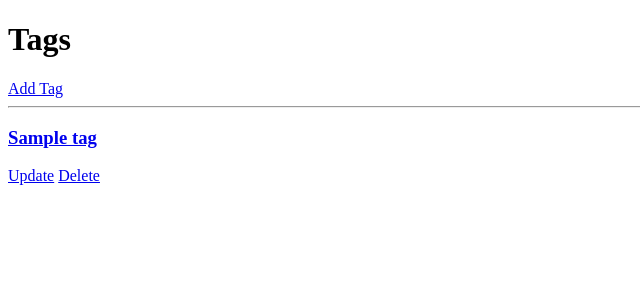
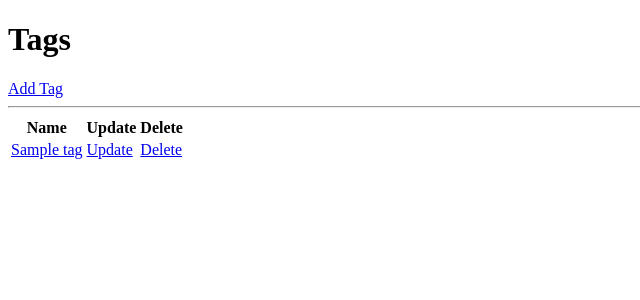
Before and after one commit to kostomeister/todo-list, a Django app: page /tags/ in a window 1280 px wide. Shown: the top 300 px of the page, without its empty margins (0-640 px from the left). Run offline with Django 4.2, Linux system fonts and the light colour scheme; tables that the repository leaves empty hold one stand-in row (values such as "Sample post").

Commit message:
improved list view template for tags

```diff
--- a/templates/todo/tag_list.html
+++ b/templates/todo/tag_list.html
@@ -12,18 +12,29 @@
     </div>
     <hr>
 
-    {% for tag in tag_list %}
-      <div class="card mb-3">
-        <div class="card-body">
-          <h3 class="card-title">
-            <a href="{% url 'todo:tag-detail' pk=tag.id %}">{{ tag.name }}</a>
-          </h3>
-          <div class="text-right">
-            <a class="btn btn-info btn-sm mr-2" href="{% url 'todo:tag-update' pk=tag.id %}">Update</a>
-            <a class="btn btn-danger btn-sm" href="{% url 'todo:tag-delete' pk=tag.id %}">Delete</a>
-          </div>
-        </div>
-      </div>
-    {% endfor %}
+    <table class="table mt-3">
+      <thead>
+        <tr>
+          <th scope="col">Name</th>
+          <th scope="col">Update</th>
+          <th scope="col">Delete</th>
+        </tr>
+      </thead>
+      <tbody>
+        {% for tag in tag_list %}
+          <tr>
+            <td>
+              <a href="{% url 'todo:tag-detail' pk=tag.id %}">{{ tag.name }}</a>
+            </td>
+            <td>
+              <a class="btn btn-info btn-sm" href="{% url 'todo:tag-update' pk=tag.id %}">Update</a>
+            </td>
+            <td>
+              <a class="btn btn-danger btn-sm" href="{% url 'todo:tag-delete' pk=tag.id %}">Delete</a>
+            </td>
+          </tr>
+        {% endfor %}
+      </tbody>
+    </table>
   </div>
 {% endblock %}
```
